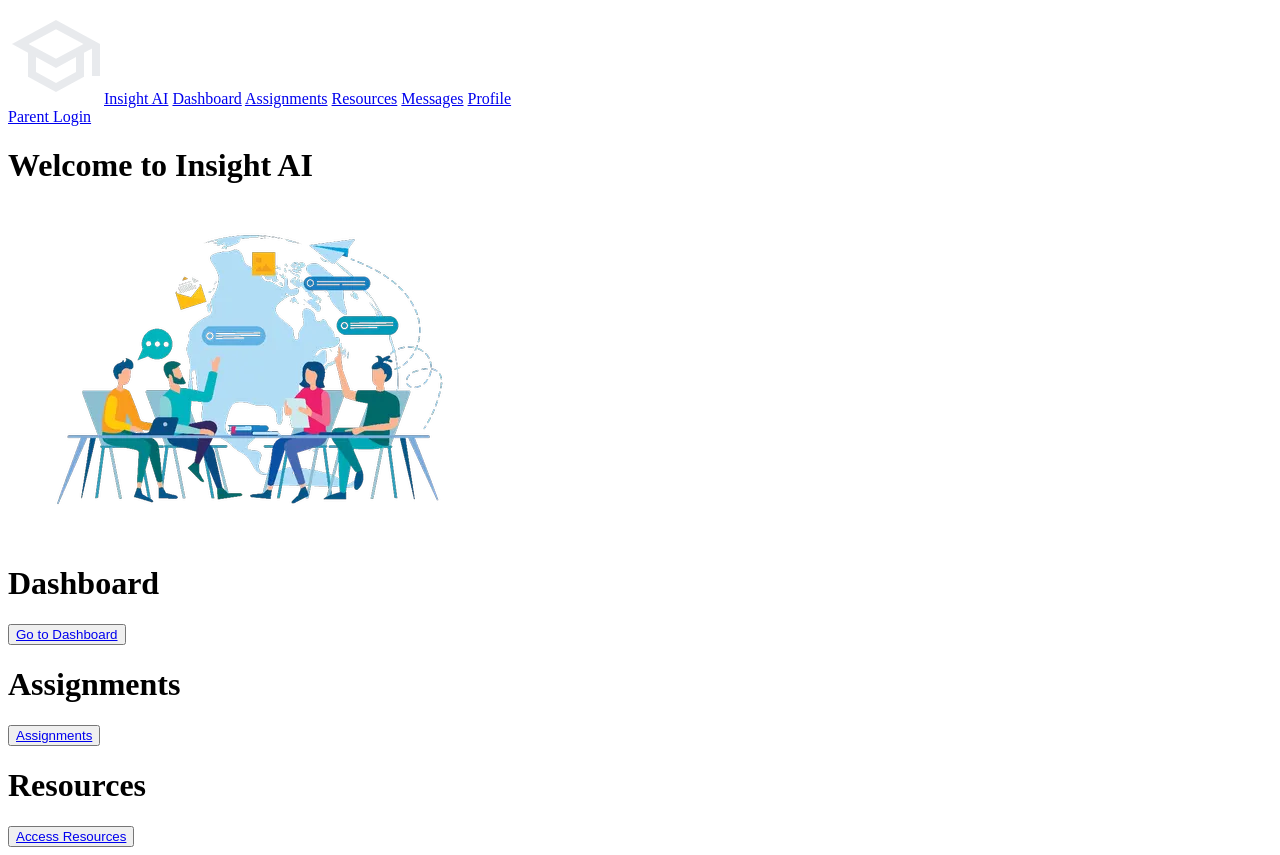
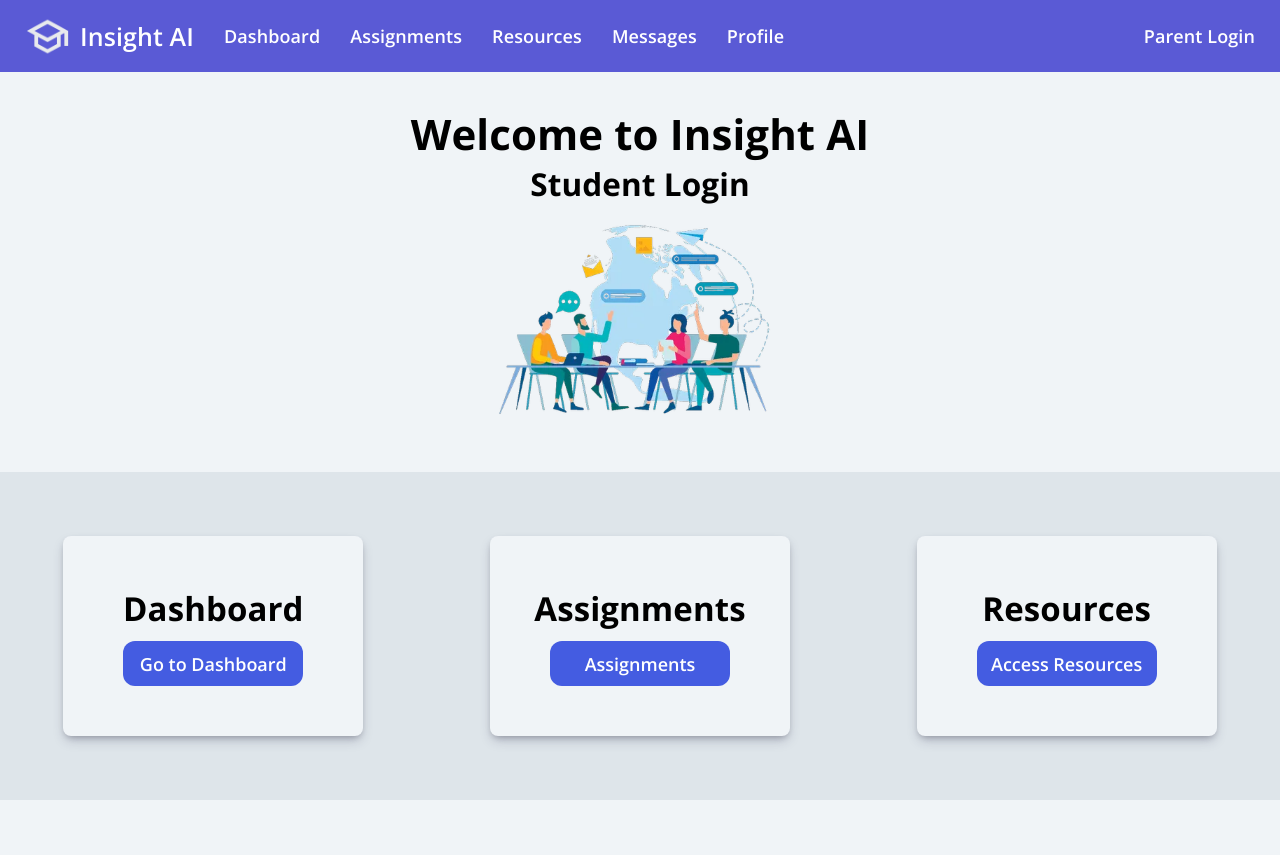
Before and after one commit to AkhilAyyappan/InsightAi, a Flask app: page /index in a window 1280 px wide. After the commit the page ends 800 px from the top, so only its background shows below. Run offline with Flask 3, Linux system fonts and the light colour scheme.

Commit message:
modified

```diff
--- a/static/style.css
+++ b/static/style.css
@@ -0,0 +1,107 @@
+@import url('https://fonts.googleapis.com/css2?family=Open+Sans:ital,wght@0,300..800;1,300..800&display=swap');
+
+*{
+    margin: 0;
+    padding: 0;
+    box-sizing: border-box;
+    font-family: "Open Sans", sans-serif;
+}
+
+.flex{
+    display: flex;
+    flex-direction: column;
+    justify-content: center;
+    align-items: center;
+}
+
+body{
+    width: 100vw;
+    height: 100vh;
+    letter-spacing: 0.1px;
+}
+
+nav{
+    height: 9vh;
+    padding: 25px;
+    display: flex;
+    justify-content: space-between;
+    align-items: center;
+    background-color: rgb(90, 90, 213);
+}
+.logo{
+    font-size: 25px;
+    display: flex;
+    align-items: center;
+    gap: 10px;
+}
+.logo img{
+    width:45px;
+    object-fit: cover;
+}
+
+.part1{
+    display: flex;
+    align-items: center;
+    gap: 30px;
+}
+a{
+    text-decoration: none;
+    color: white;
+    font-size: 18px;
+    font-weight: 600;
+}
+
+.container{
+    height: 91vh;
+}
+
+.row1{
+    height: 55%;
+    font-size: 21px;
+    display: flex;
+    flex-direction: column;
+    justify-content: center;
+    align-items: center;
+    background-color: #F0F4F7;
+}
+.row1 img{
+    width: 350px;
+}
+
+.row2{
+    height: 45%;
+    display: flex;
+    justify-content: space-around;
+    align-items: center;
+    background-color: #dee5ea;
+}
+.cards{
+    width: 300px;
+    height: 200px;
+    background-color: #F0F4F7;
+    display: flex;
+    flex-direction: column;
+    gap: 10px;
+    border-radius: 0.5rem;
+    box-shadow: rgba(50, 50, 93, 0.25) 0px 6px 12px -2px, rgba(0, 0, 0, 0.3) 0px 3px 7px -3px;}
+
+.cards h1{
+    font-size: 33px;
+}
+
+button{
+    width: 180px;
+    height: 45px;
+    font-size: 16px;
+    border-radius: 12px;
+    border: none;
+    background-color: #445ce1;
+    color: white;
+    transition: all 0.2s ease;
+}
+button:hover{
+    background-color: #354ab2;
+}
+button:active{
+    scale: 1.05;
+}
--- a/templates/pindex.html
+++ b/templates/pindex.html
@@ -26,6 +26,7 @@
     <div class="container">
         <div class="row1">
             <h1>Welcome to Insight AI</h1>
+            <h2>Parent Login</h2>
             <img src="/static/img.webp" alt="">
         </div>
         <div class="row2">
--- a/templates/students.html
+++ b/templates/students.html
@@ -26,6 +26,7 @@
     <div class="container">
         <div class="row1">
             <h1>Welcome to Insight AI</h1>
+            <h2>Student Login</h2>
             <img src="/static/img.webp" alt="Welcome Image">
         </div>
         <div class="row2">
```
